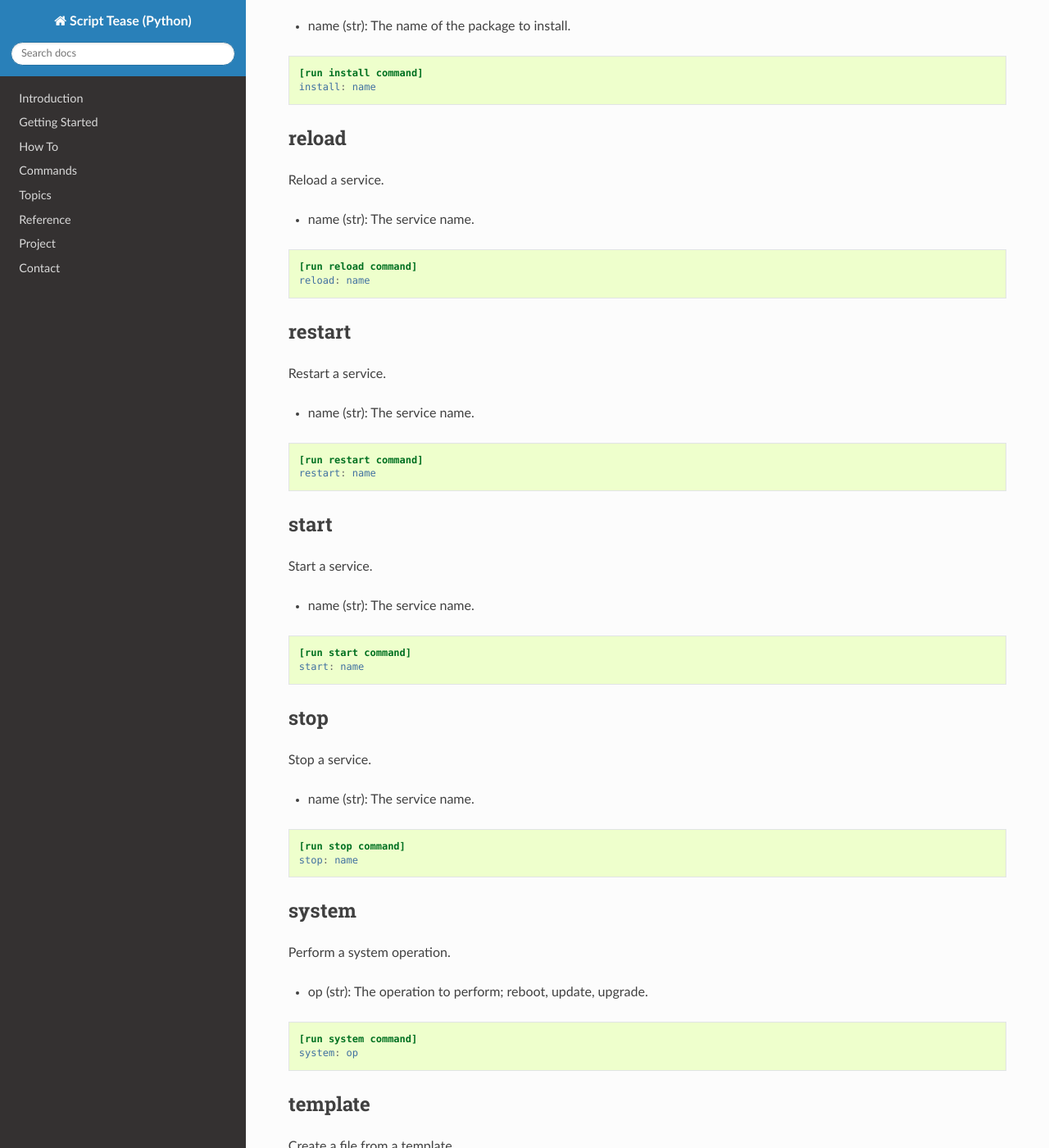
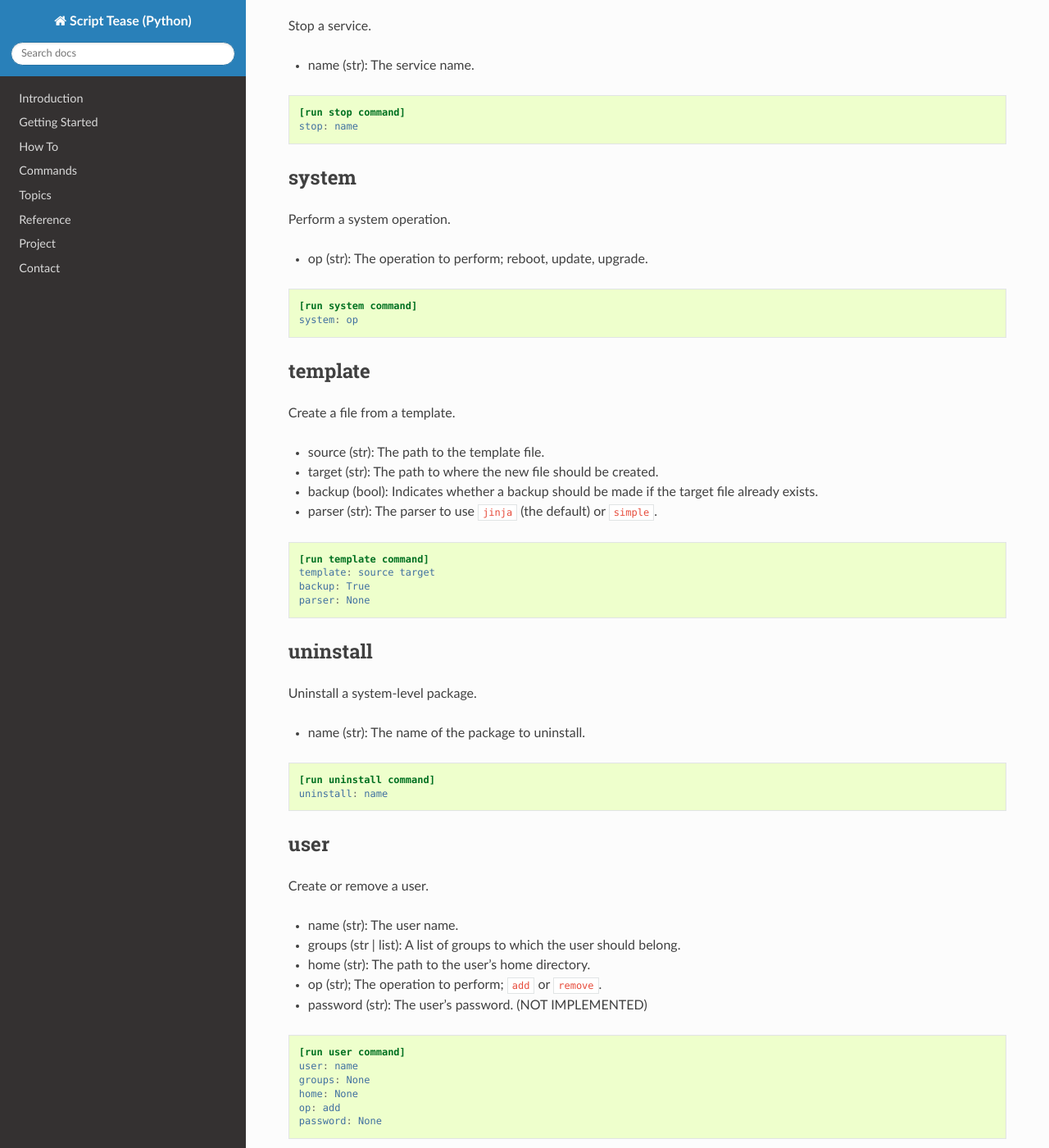
Before and after one commit to develmaycare/python-scripttease, a Sphinx documentation site: the page built from docs/source/_includes/overlays.rst, in a window 1280 px wide and 1400 px high, scrolled down 17361 px. Shown: the whole window at 82% size. Built offline with Sphinx 7.4.7 and the Read the Docs theme 2.0.0, drawn with Linux system fonts in a browser that asks for light colours; the version number could not be read and is left out; some of the changed text lies outside the part shown.

Commit message:
Updated docs.

```diff
--- a/docs/source/_data/cloc.csv
+++ b/docs/source/_data/cloc.csv
@@ -1,3 +1,3 @@
 files,language,blank,comment,code
-18,Python,774,700,1285
-18,SUM,774,700,1285
+19,Python,876,759,1463
+19,SUM,876,759,1463
--- a/docs/source/_includes/overlays.rst
+++ b/docs/source/_includes/overlays.rst
@@ -839,6 +839,154 @@ Write to a file.
     write: path
     content: None
 
+Cent OS
+=======
+
+The Cent OS overlay incorporates commands specific to that platform as well as commands from common, Django, Postgres, and POSIX.
+
+apache
+------
+
+Execute an Apache-related command.
+
+- op (str): The operation to perform; reload, restart, start, stop, test.
+
+
+.. code-block:: ini
+
+    [run apache command]
+    apache: op
+
+install
+-------
+
+Install a system-level package.
+
+- name (str): The name of the package to install.
+
+
+.. code-block:: ini
+
+    [run install command]
+    install: name
+
+reload
+------
+
+Reload a service.
+
+- name (str): The service name.
+
+
+.. code-block:: ini
+
+    [run reload command]
+    reload: name
+
+restart
+-------
+
+Restart a service.
+
+- name (str): The service name.
+
+
+.. code-block:: ini
+
+    [run restart command]
+    restart: name
+
+start
+-----
+
+Start a service.
+
+- name (str): The service name.
+
+
+.. code-block:: ini
+
+    [run start command]
+    start: name
+
+stop
+----
+
+Stop a service.
+
+- name (str): The service name.
+
+
+.. code-block:: ini
+
+    [run stop command]
+    stop: name
+
+system
+------
+
+Perform a system operation.
+
+- op (str): The operation to perform; reboot, update, upgrade.
+
+
+.. code-block:: ini
+
+    [run system command]
+    system: op
+
+template
+--------
+
+Create a file from a template.
+
+- source (str): The path to the template file.
+- target (str): The path to where the new file should be created.
+- backup (bool): Indicates whether a backup should be made if the target file already exists.
+- parser (str): The parser to use ``jinja`` (the default) or ``simple``.
+
+
+.. code-block:: ini
+
+    [run template command]
+    template: source target
+    backup: True
+    parser: None
+
+uninstall
+---------
+
+Uninstall a system-level package.
+
+- name (str): The name of the package to uninstall.
+
+
+.. code-block:: ini
+
+    [run uninstall command]
+    uninstall: name
+
+user
+----
+
+Create or remove a user.
+
+- name (str): The user name.
+- groups (str | list): A list of groups to which the user should belong.
+- home (str): The path to the user's home directory.
+- op (str); The operation to perform; ``add`` or ``remove``.
+- password (str): The user's password. (NOT IMPLEMENTED)
+
+
+.. code-block:: ini
+
+    [run user command]
+    user: name
+    groups: None
+    home: None
+    op: add
+    password: None
+
 Ubuntu
 ======
 
@@ -1016,3 +1164,24 @@ Uninstall a system-level package.
 
     [run uninstall command]
     uninstall: name
+
+user
+----
+
+Create or remove a user.
+
+- name (str): The user name.
+- groups (str | list): A list of groups to which the user should belong.
+- home (str): The path to the user's home directory.
+- op (str); The operation to perform; ``add`` or ``remove``.
+- password (str): The user's password. (NOT IMPLEMENTED)
+
+
+.. code-block:: ini
+
+    [run user command]
+    user: name
+    groups: None
+    home: None
+    op: add
+    password: None
--- a/docs/source/introduction.rst
+++ b/docs/source/introduction.rst
@@ -26,7 +26,7 @@ Overlays
 An *overlay* is a set of command meta functions that define the capabilities of a specific operating system.
 
 .. note::
-    At present, the only fully defined overlay is for Ubuntu.
+    At present, the only fully defined overlays are for Cent OS and Ubuntu.
 
 See :ref:`topics-overlays`.
 
--- a/docs/source/topics-overlays.rst
+++ b/docs/source/topics-overlays.rst
@@ -6,15 +6,16 @@ Overlay
 
 An overlay is a collection of functions that provide an interface to command creation.
 
-There are currently three (3) general and re-usable overlays:
+There are currently four (4) general and re-usable overlays:
 
 - common
 - django
 - pgsql
+- posix
 
 And two (2) overlays that are specific to operating systems:
 
-- posix
+- centos
 - ubuntu
 
 The examples that follow instantiate command instances from an INI file. Each example is shown with the defaults. All commands support a number of :ref:`topics-configuration-common-parameters`.
```
